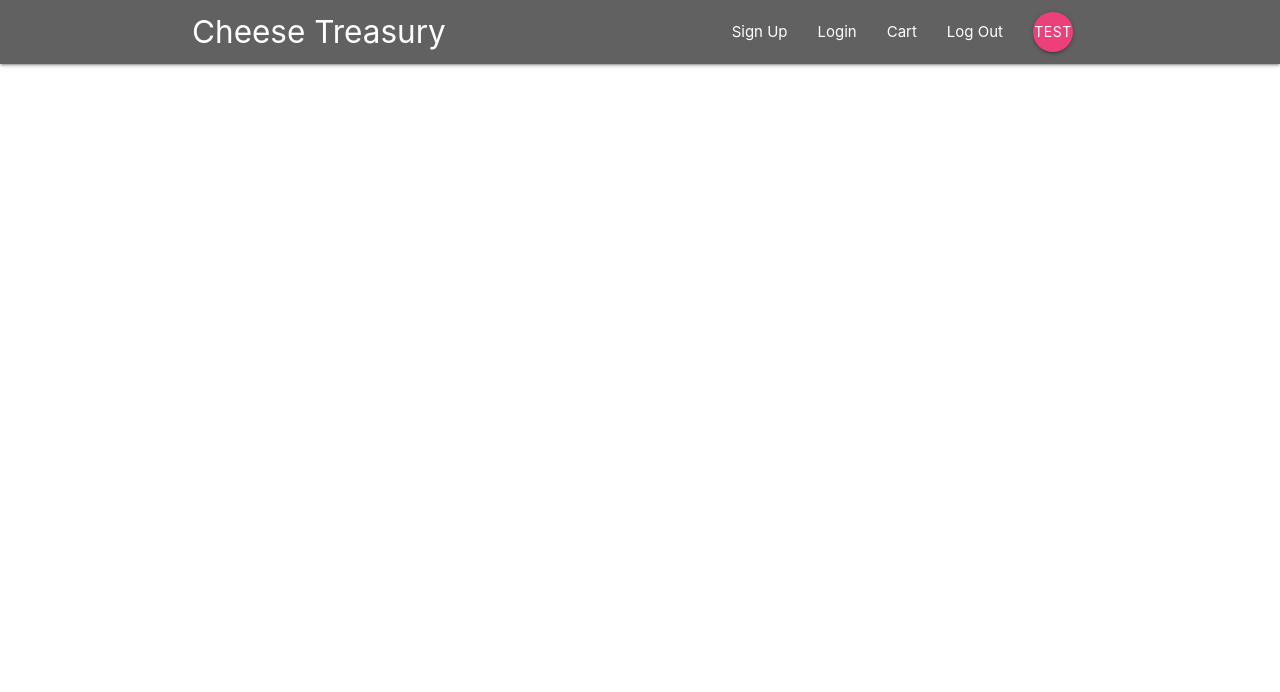
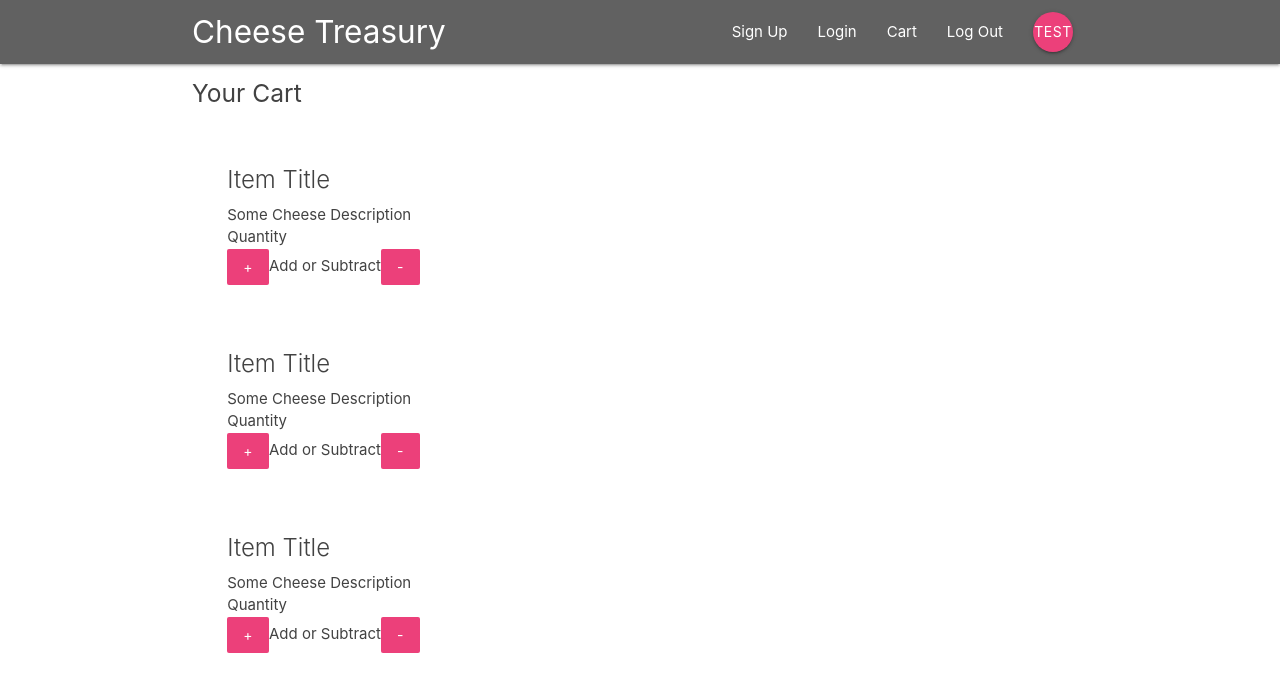
Before and after one commit to StanleyTYLau/cheese_treasury, a React (Create React App) app in the folder cheese_client/: page /cart in a window 1280 px wide. Shown: the top 692 px of the page. Built offline with nearby package versions, Linux system fonts and the light colour scheme.

Commit message:
cart component setup

```diff
--- a/cheese_client/src/App.js
+++ b/cheese_client/src/App.js
@@ -6,6 +6,7 @@ import ItemDetails from './components/item/ItemDetails';
 import Login from './components/auth/Login';
 import Register from './components/auth/Register';
 import CreateItem from './components/admin/CreateItem';
+import Cart from './components/cart/Cart';
 
 class App extends Component {
   render() {
@@ -16,6 +17,7 @@ class App extends Component {
           <Switch>
             <Route exact path='/' component={Dashboard} />
             <Route path='/item/:id' component={ItemDetails}/>
+            <Route path='/cart' component={Cart}/>
             <Route path='/login' component={Login} />
             <Route path='/register' component={Register} />
             <Route path='/admin/create' component={CreateItem} />
--- /dev/null
+++ b/cheese_client/src/components/cart/Cart.js
@@ -0,0 +1,20 @@
+import React, { Component } from 'react';
+import CartList from '../cart/CartList';
+
+class Cart extends Component {
+  render() {
+    return (
+      <div className="cart container">
+        <h5 className="grey-text text-darken-3">Your Cart</h5>
+        <div className="row">
+          <div className="col s12 m6">
+            <CartList />
+          </div>
+        </div>
+
+      </div>
+    )
+  }
+}
+
+export default Cart;
--- /dev/null
+++ b/cheese_client/src/components/cart/CartItem.js
@@ -0,0 +1,17 @@
+import React from 'react';
+
+const CartItem = () => {
+  return (
+    <div className="card z-depth-0 item-summary">
+      <div className="card-content grey-text text-darken-3">
+        <span className="card-title">Item Title</span>
+        <p>Some Cheese Description</p>
+        <p>Quantity</p>
+        <button className="btn pink lighten-1 z-depth-0">+</button>Add or Subtract<button className="btn pink lighten-1 z-depth-0">-</button>
+
+      </div>
+    </div>
+  )
+}
+
+export default CartItem;
--- /dev/null
+++ b/cheese_client/src/components/cart/CartList.js
@@ -0,0 +1,16 @@
+import React from 'react';
+import CartItem from './CartItem';
+
+const CartList = () => {
+  return (
+    <div className="project-list section">
+
+      <CartItem />
+      <CartItem />
+      <CartItem />
+
+    </div>
+  )
+}
+
+export default CartList;
--- a/cheese_client/src/components/dashboard/Dashboard.js
+++ b/cheese_client/src/components/dashboard/Dashboard.js
@@ -5,9 +5,13 @@ class Dashboard extends Component {
   render() {
     return (
       <div className="dashboard container">
-        <div className="col s12 m6">
-          <ItemList />
+        <div className="row">
+          <div className="col s12 m6">
+            <ItemList />
+          </div>
+
         </div>
+
       </div>
     )
   }
--- a/cheese_client/src/components/layout/LoggedInLinks.js
+++ b/cheese_client/src/components/layout/LoggedInLinks.js
@@ -4,7 +4,7 @@ import { NavLink } from 'react-router-dom';
 const LoggedInLinks = () => {
   return(
     <ul className="right">
-      <li><NavLink to="/">Cart</NavLink></li>
+      <li><NavLink to="/cart">Cart</NavLink></li>
       <li><NavLink to="/">Log Out</NavLink></li>
       <li><NavLink to="/" className="btn btn-floating pink lighten-1">TEST</NavLink></li>
     </ul>
--- a/cheese_client/src/components/layout/LoggedOutLinks.js
+++ b/cheese_client/src/components/layout/LoggedOutLinks.js
@@ -4,8 +4,8 @@ import { NavLink } from 'react-router-dom';
 const LoggedOutLinks = () => {
   return(
     <ul className="right">
-      <li><NavLink to="/">Sign Up</NavLink></li>
-      <li><NavLink to="/">Login</NavLink></li>
+      <li><NavLink to="/register">Sign Up</NavLink></li>
+      <li><NavLink to="/login">Login</NavLink></li>
     </ul>
   )
 }
--- a/cheese_client/src/index.css
+++ b/cheese_client/src/index.css
@@ -1,3 +1,7 @@
+html {
+  min-height: 100%;
+}
+
 body {
   margin: 0;
   padding: 0;
@@ -6,6 +10,24 @@ body {
     sans-serif;
   -webkit-font-smoothing: antialiased;
   -moz-osx-font-smoothing: grayscale;
+  min-height: 100%;
+}
+
+form {
+  padding: 20px;
+  margin-top: 20px;
+}
+
+form button, form h5 {
+  margin: 20px 0;
+}
+
+input[type=text]:not(.browser-default):focus:not([readonly]),
+input[type=email]:not(.browser-default):focus:not([readonly]),
+input[type=password]:not(.browser-default):focus:not([readonly]),
+textarea.materialize-textarea:focus:not([readonly]) {
+  border-color: #ec407a;
+  box-shadow: none;
 }
 
 code {
```
Also changed, not shown: cheese_client/src/components/layout/CartLink.js (deleted).
